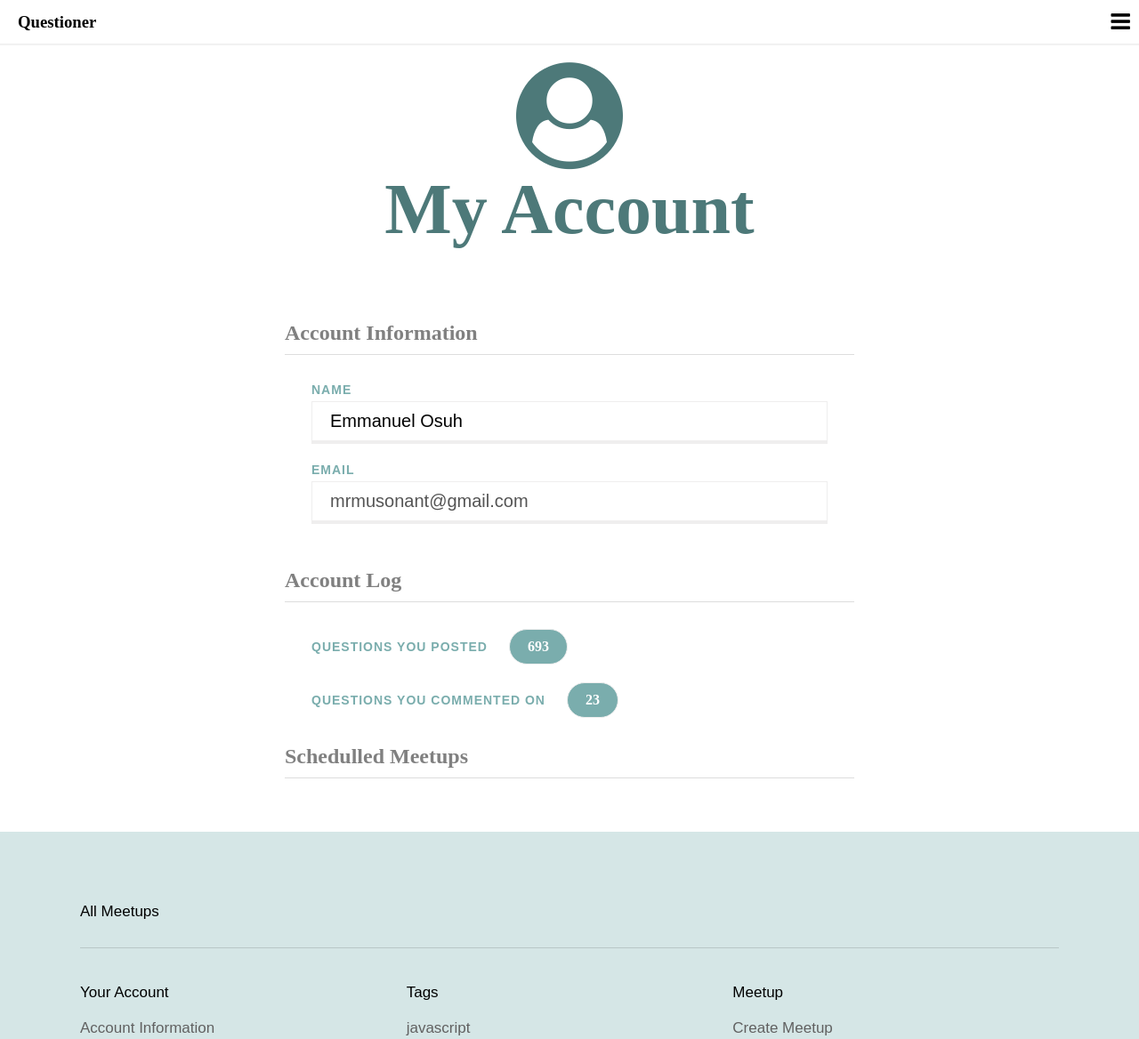
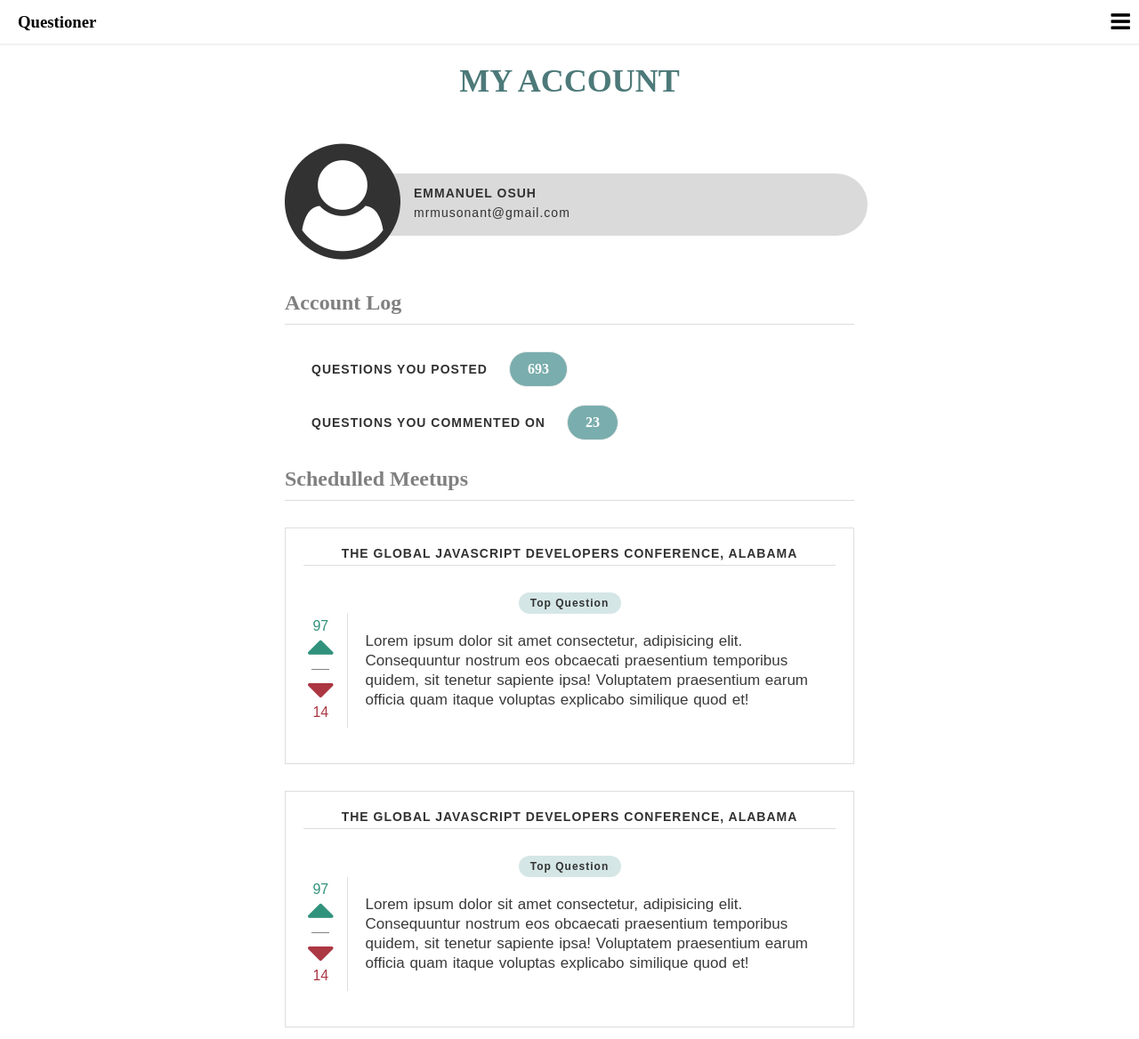
Before and after one commit to musonant/questioner, a plain HTML site: page UI/account.html in a window 1280 px wide. Shown: the top 1168 px of the page at 89% size. Drawn offline with Linux system fonts and the light colour scheme.

Commit message:
Edit accounts page
Restructure display of accounts information
Add top questions feed for schedulled meetups

```diff
--- a/UI/account.html
+++ b/UI/account.html
@@ -51,22 +51,26 @@
         </div>
       </div>
     </header>
-    <div class="main-title">
-      <i class="fa fa-user-circle" style="font-size: 120px;"></i>
+    <div class="main-title small caps">
       <h1 class="title">My Account</h1>
     </div>
 
     <div class="page-body">
       <section id="account-info">
-        <div class="sub-title">
-          <h1 class="title">Account Information</h1>
+        <div class="basic">
+          <div class="sliced-bg">
+              <div class="text">
+                  <label>Emmanuel Osuh</label> <br>
+                  <label class="sub">mrmusonant@gmail.com</label>
+                </div>
+          </div>
+          <label for="profile-image">
+            <div class="profile-image">
+              <i class="fa fa-user-circle icon"></i>
+            </div>
+            <input type="file" id="profile-image" hidden>
+          </label>
         </div>
-        <form action="" class="info">
-          <label for="">Name</label>
-          <input type="text" value="Emmanuel Osuh">
-          <label for="">Email</label>
-          <input type="email" disabled value="mrmusonant@gmail.com">
-        </form>
       </section>
       <section id="account-log">
         <div class="sub-title">
@@ -87,8 +91,63 @@
         <div class="sub-title">
           <h1 class="title">Schedulled Meetups</h1>
         </div>
-        <div class="info">
+        <div class="meetups">
+          <div class="meetup">
+            <div class="top">
+              <label class="with-underline center">The Global Javascript Developers Conference, Alabama</label>
+            </div>
+            <label class="tag">Top question</label>
+            <div class="row question-card">
+              <div class="counter">
+                <p class="vote-num upvotes">97</p>
+                  <button class="voter-btn upvote">
+                    <i class="fa fa-caret-up icon"></i>
+                  </button>
 
+                <div class="divide"></div>
+
+                <button class="voter-btn downvote">
+                  <i class="fa fa-caret-down icon"></i>
+                </button>
+                <p class="vote-num downvotes">14</p>
+              </div>
+              <div class="body flex-1">
+                <div class="fine-text main-question" style="border-width: 1px; border-color: #ddd;">
+                  <p>
+                    Lorem ipsum dolor sit amet consectetur, adipisicing elit. Consequuntur nostrum eos obcaecati praesentium temporibus quidem, sit tenetur sapiente ipsa! Voluptatem praesentium earum officia quam itaque voluptas explicabo similique quod et!
+                  </p>
+                </div>
+              </div>
+            </div>
+          </div>
+          <div class="meetup">
+            <div class="top">
+              <label class="with-underline center">The Global Javascript Developers Conference, Alabama</label>
+            </div>
+            <label class="tag">Top question</label>
+            <div class="row question-card">
+              <div class="counter">
+                <p class="vote-num upvotes">97</p>
+                  <button class="voter-btn upvote">
+                    <i class="fa fa-caret-up icon"></i>
+                  </button>
+
+                <div class="divide"></div>
+
+                <button class="voter-btn downvote">
+                  <i class="fa fa-caret-down icon"></i>
+                </button>
+                <p class="vote-num downvotes">14</p>
+              </div>
+              <div class="body flex-1">
+                <div class="fine-text main-question" style="border-width: 1px; border-color: #ddd;">
+                  <p>
+                    Lorem ipsum dolor sit amet consectetur, adipisicing elit. Consequuntur nostrum eos obcaecati praesentium temporibus quidem, sit tenetur sapiente ipsa! Voluptatem praesentium earum officia quam itaque voluptas explicabo similique quod et!
+                  </p>
+                </div>
+              </div>
+            </div>
+          </div>
         </div>
       </section>
     </div>
--- a/UI/css/main.css
+++ b/UI/css/main.css
@@ -724,7 +724,7 @@ textarea:focus {
   font-weight: bold;
 }
 #account-page label {
-  color: #7aadad;
+  color: #323232;
 }
 .log-item {
   margin-top: 20px;
@@ -733,6 +733,86 @@ textarea:focus {
   padding: 0px 30px;
 }
 
+#account-info .basic {
+  display: flex;
+  align-items: center;
+  position: relative;
+  flex-wrap: wrap;
+}
+
+#account-info .profile-image {
+  background-color: #fff;
+  height: 130px;
+  width: 130px;
+  border-radius: 50%;
+}
+#account-info .profile-image .icon {
+  font-size: 130px;
+}
+#account-info .basic .text {
+  padding-left: 20px;
+  /* padding-right: 25px; */
+}
+
+.sliced-bg {
+  background: #dadada;
+  height: 70px;
+  position: absolute;
+  z-index: -9;
+  width: 100%;
+  left: 15px;
+  border-radius: 50px;
+  padding-left: 110px;
+  display: flex;
+  align-items: center;
+  padding-right: 10px;
+}
+
+label.sub {
+  text-transform: lowercase;
+  font-weight: normal;
+  overflow-wrap: break-word;
+}
+
+.sliced-bg .before, .sliced-bg .after {
+  content: "";
+  width: 65px;
+  height: 100px;
+  position: absolute;
+  background: #fff;
+  display: inline-block;
+  transform: rotate(30deg);
+  top: -25px;
+  width: 35px;
+}
+.sliced-bg .before {
+  left: -9px;
+}
+.sliced-bg .after {
+  right: -9px;
+  transform: rotate(-30deg);
+}
+
+#account-page #schedulled-meetups .meetup {
+  border: 1px solid #ddd;
+  padding: 20px;
+  margin-bottom: 30px;
+}
+#account-page .question-card {
+  margin: 0;
+}
+
+label.tag {
+  background: #d5e6e6;
+  padding: 5px;
+  border-radius: 15px;
+  text-transform: capitalize;
+  font-size: 12px;
+  margin: auto;
+  display: block;
+  text-align: center;
+  width: 115px;
+}
 
 
   /* ------------------------ */
@@ -785,7 +865,7 @@ textarea:focus {
   flex-direction: column;
   justify-content: center;
   align-items: center;
-  height: 150px;
+  height: 125px;
   position: sticky;
   top: 0;
 }
@@ -826,7 +906,7 @@ textarea:focus {
   height: 1px;
   background: #828282;
   width: 20px;
-  margin: 15px 0px;
+  margin: 10px 0px;
 }
 .question-card p {
   margin: 0;
```
Also changed, not shown: UI/meetups.html (+4 -4 lines).
